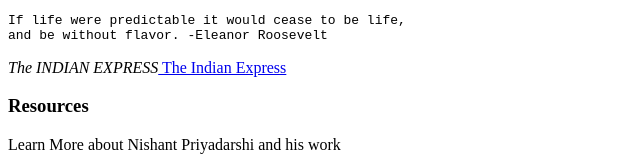
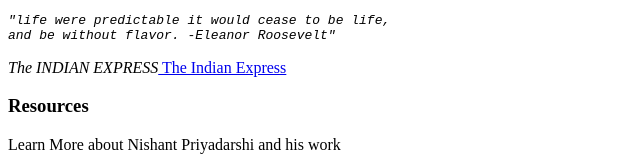
Before and after one commit to NishantRajhans/Web-Dev-LoveBabbar, a plain HTML site: page portFolio.html in a window 1280 px wide. Shown: the part 636-803 px from the top of the page, 0-640 px from the left. Drawn offline with Linux system fonts and the light colour scheme.

Commit message:
quort edited

```diff
--- a/portFolio.html
+++ b/portFolio.html
@@ -28,8 +28,8 @@
             <li><b>1945:</b> Trial of the national army.</li>
             <li><b>1947:</b> Division of India.</li>
         </ul>
-        <pre>If life were predictable it would cease to be life,
-and be without flavor. -Eleanor Roosevelt</pre>
+        <pre><em>"life were predictable it would cease to be life,
+and be without flavor. -Eleanor Roosevelt"</em></pre>
         <p><i>The INDIAN EXPRESS</i><a href="https://www.newindianexpress.com/" target="_blank"> The Indian Express</a></p>
     </div>
     <div>
```
